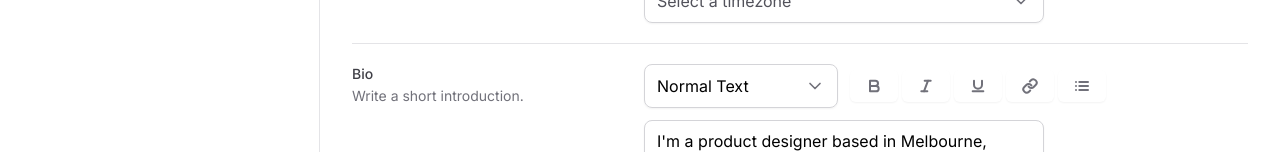
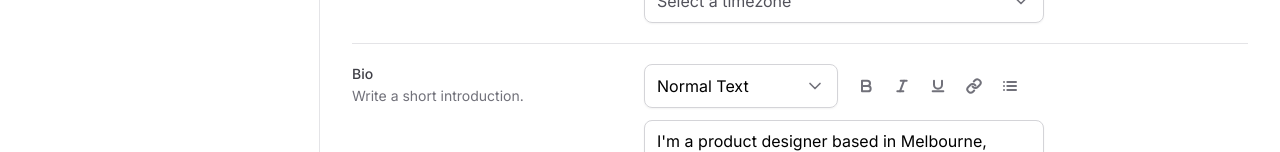
Before and after one commit to jfilipedias/tailwind-next, a Next.js app: page / in a window 1280 px wide. Shown: the part 800-952 px from the top of the page. Built offline with nearby package versions, Linux system fonts and the light colour scheme.

Commit message:
refactor: Change cva to tailwind-variant

```diff
--- a/package.json
+++ b/package.json
@@ -12,14 +12,14 @@
     "@formkit/auto-animate": "^0.8.0",
     "@radix-ui/react-select": "^2.0.0",
     "@radix-ui/react-tabs": "^1.0.4",
-    "class-variance-authority": "^0.7.0",
     "clsx": "^2.0.0",
     "framer-motion": "^10.16.4",
     "lucide-react": "^0.279.0",
     "next": "latest",
     "react": "latest",
     "react-dom": "latest",
-    "tailwind-merge": "^1.14.0"
+    "tailwind-merge": "^1.14.0",
+    "tailwind-variants": "^0.1.14"
   },
   "devDependencies": {
     "@types/node": "latest",
--- a/src/components/button.tsx
+++ b/src/components/button.tsx
@@ -1,13 +1,12 @@
 import { ComponentProps } from 'react'
-import { VariantProps, cva } from 'class-variance-authority'
+import { VariantProps, tv } from 'tailwind-variants'
 
-const buttonStyles = cva(
-	[
+const buttonStyles = tv({
+	base: [
 		'rounded-lg px-4 py-2 text-sm font-semibold outline-none shadow-sm',
 		'focus-visible:ring-2 focus-visible:ring-offset-2 focus-visible:ring-violet-500',
 		'active:opacity-80',
 	],
-	{
 	variants: {
 		variant: {
 			primary: 'bg-violet-600 text-white hover:bg-violet-700',
@@ -18,8 +17,7 @@ const buttonStyles = cva(
 	defaultVariants: {
 		variant: 'primary',
 	},
-	},
-)
+})
 
 type ButtonStylesProps = VariantProps<typeof buttonStyles>
 
```
Also changed, not shown: 1 other file (tests, documents, lock files or other folders). Lines whose indentation alone changed are shown as unchanged.
